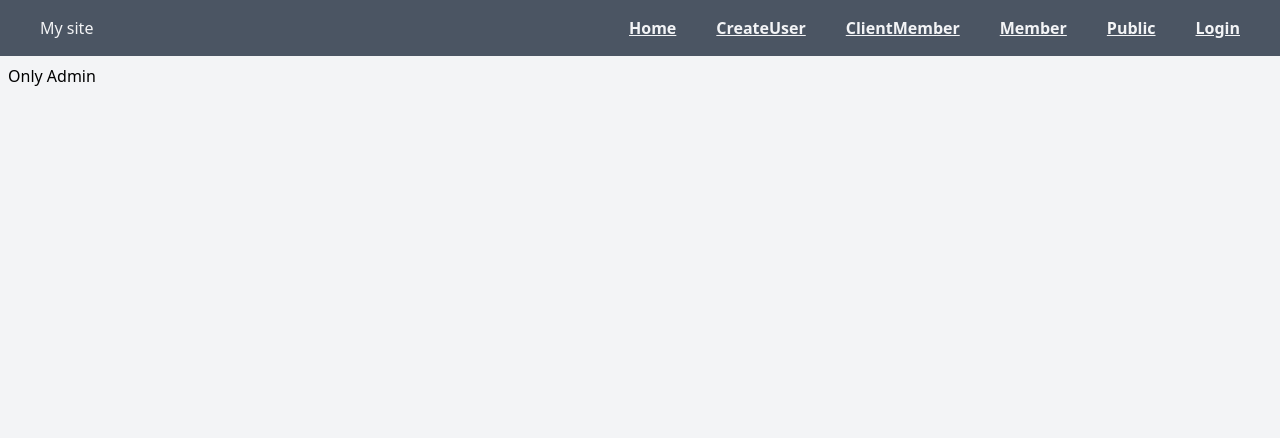
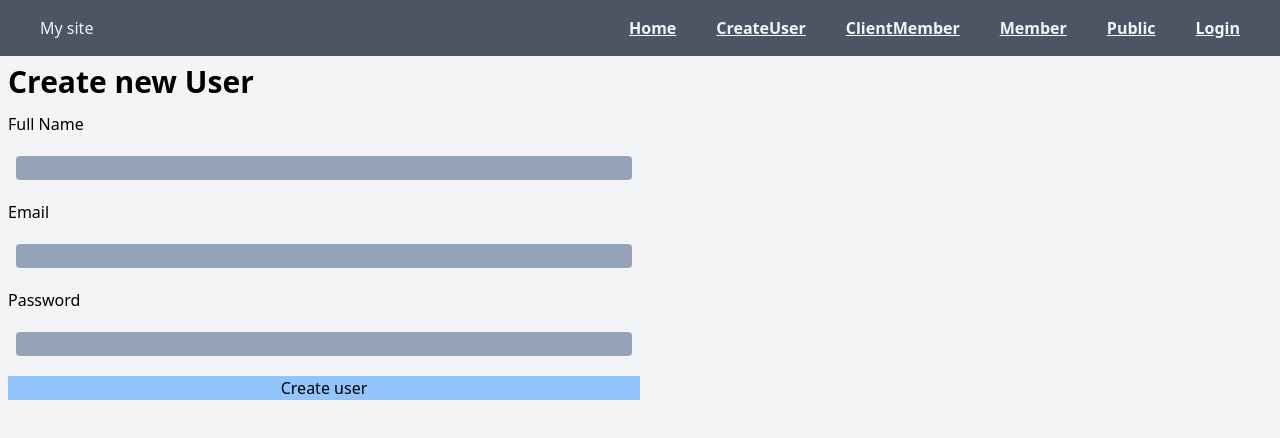
Before and after one commit to winnyDiese/auther-next-auth, a Next.js app: page /CreateUser in a window 1280 px wide. Shown: the top 438 px of the page. Built offline with nearby package versions, Linux system fonts and the light colour scheme; no server answers.

Commit message:
Creating credentials next-auth

```diff
--- a/app/CreateUser/page.jsx
+++ b/app/CreateUser/page.jsx
@@ -1,9 +1,10 @@
 import React from 'react';
+import UserForm from '../[components]/UserForm';
 
 const CreateUser = () => {
     return (
         <div>
-            Only Admin
+            <UserForm />
         </div>
     );
 }
--- a/app/[components]/UserFrom.jsx
+++ b/app/[components]/UserForm.jsx
@@ -1,9 +1,9 @@
 "use client"
 
-import { useRouter } from 'next/router';
+import { useRouter } from 'next/navigation';
 import React, { useState } from 'react';
 
-const UserFrom = () => {
+const UserForm = () => {
     const router = useRouter()
     const [formData, setFormData] = useState({})
     const [errorMessage, setErrorMessage] = useState("")
@@ -48,6 +48,7 @@ const UserFrom = () => {
                     onChange={handleChange}
                     require={true}
                     value={formData.name}
+                    className='m-2 bg-slate-400 rounded'
                 />
 
                 <label htmlFor="">Email</label>
@@ -85,4 +86,4 @@ const UserFrom = () => {
     );
 }
 
-export default UserFrom;
+export default UserForm
```
